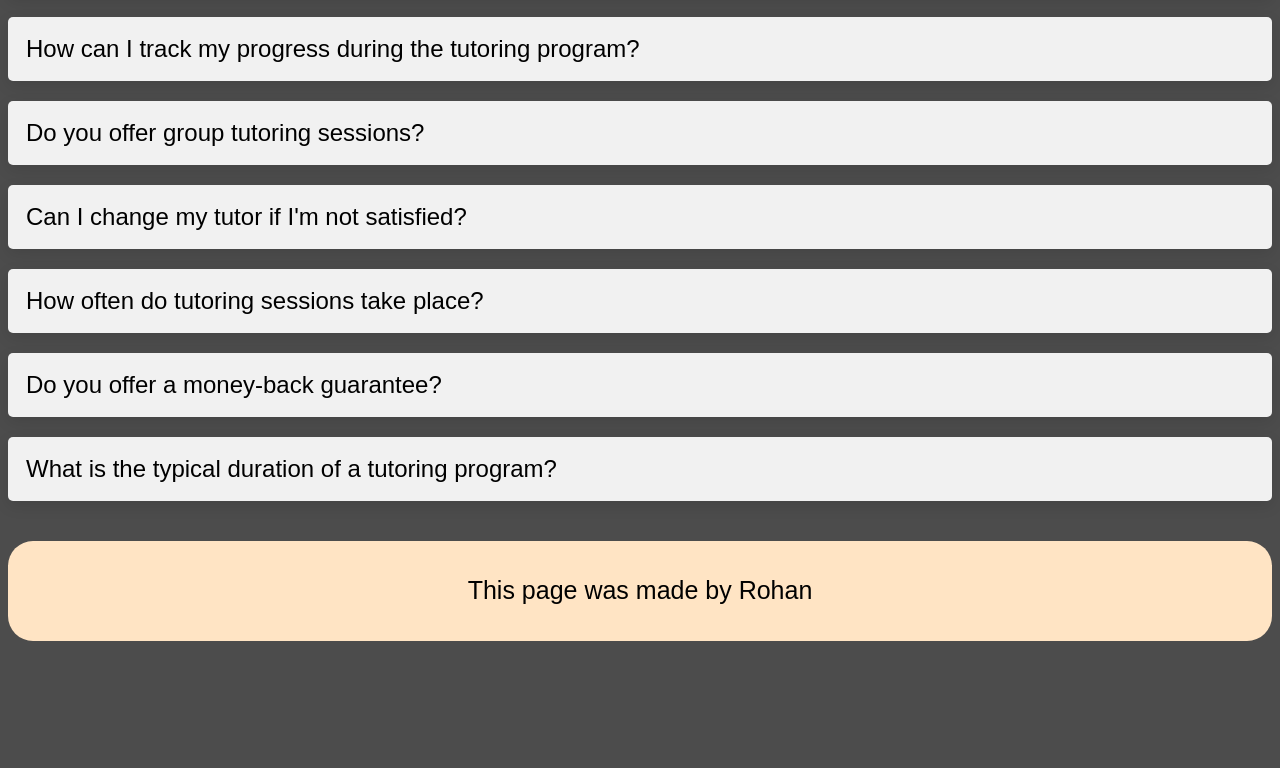
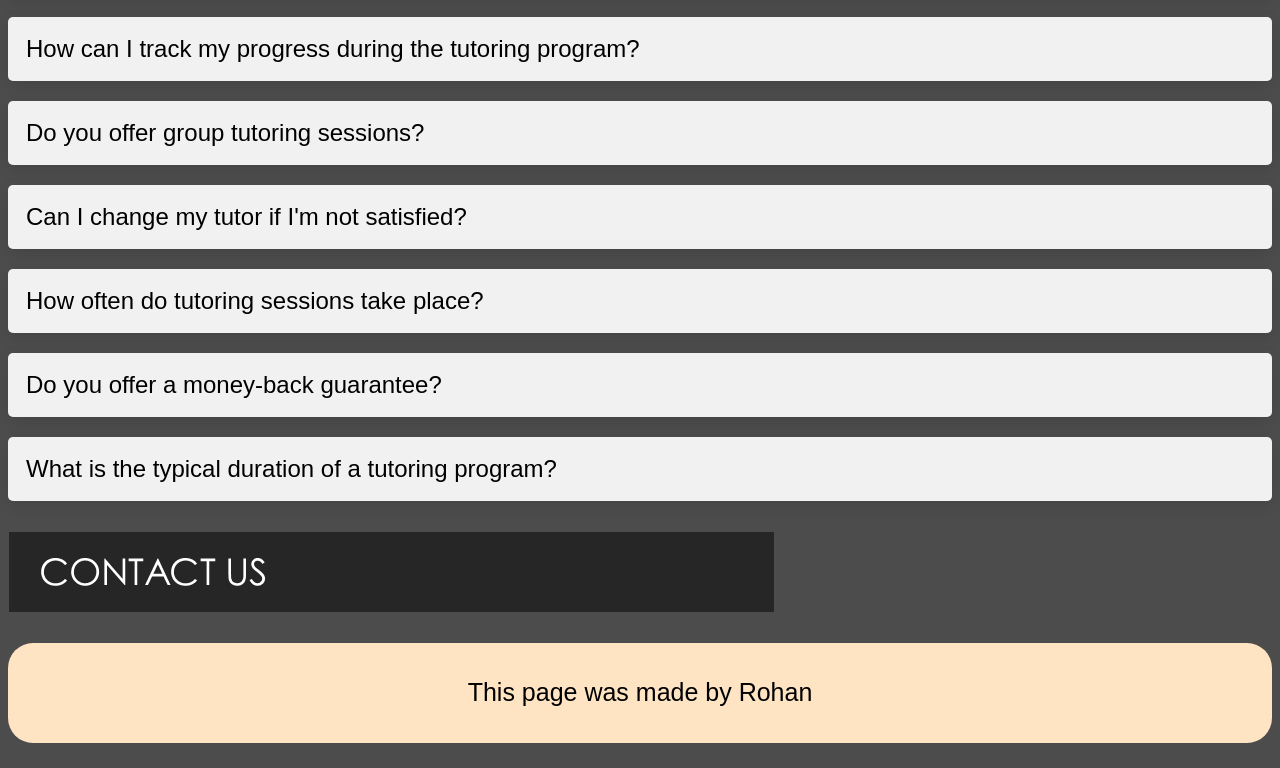
Before and after one commit to AdamDalloul/AdamDalloul.github.io, a plain HTML site: page group_project/faq.html in a window 1280 px wide. Shown: the part 960-1728 px from the top of the page. Before the commit the page ends 1626 px from the top, so only its background shows below. Drawn offline with Linux system fonts and the light colour scheme.

Commit message:
Added Image to Rohan's Page with email link

```diff
--- a/group_project/faq.html
+++ b/group_project/faq.html
@@ -62,7 +62,6 @@
             display: flex;
             padding-top: 60px;
         }
-
 
     .accordion-item-1 {
         grid-column: 1 / span 3;
@@ -148,12 +147,12 @@
             background-color: #ddd;
         }
 
-        .footer {
-            grid-column: 1 / span 3;
-            grid-row: 11;
-            text-align: center;
-            margin-top: 30px;
-        }
+
+
+    .image1 {
+      grid-column: 1 / span 2;
+      grid-row: 15;
+    }
 
 </style>
 
@@ -259,6 +258,11 @@
               <p>The duration of a tutoring program depends on the student's needs and goals. Some students may need only a few sessions, while others may require ongoing support. Our experienced tutors will work with you to determine the best course of action and create a customized program that meets your needs.</p>
             </div>
             </div>
+
+  <div class="image1">
+    <a href="mailto:rbalakrishnan@eastsideprep.org"><img src="images/contact_us.png" alt="Contact Us"></a>
+  </div>
+
 </div>
 
 <p class="footer">This page was made by Rohan</p>
```
Also changed, not shown: group_project/images/contact_us.png (added).
